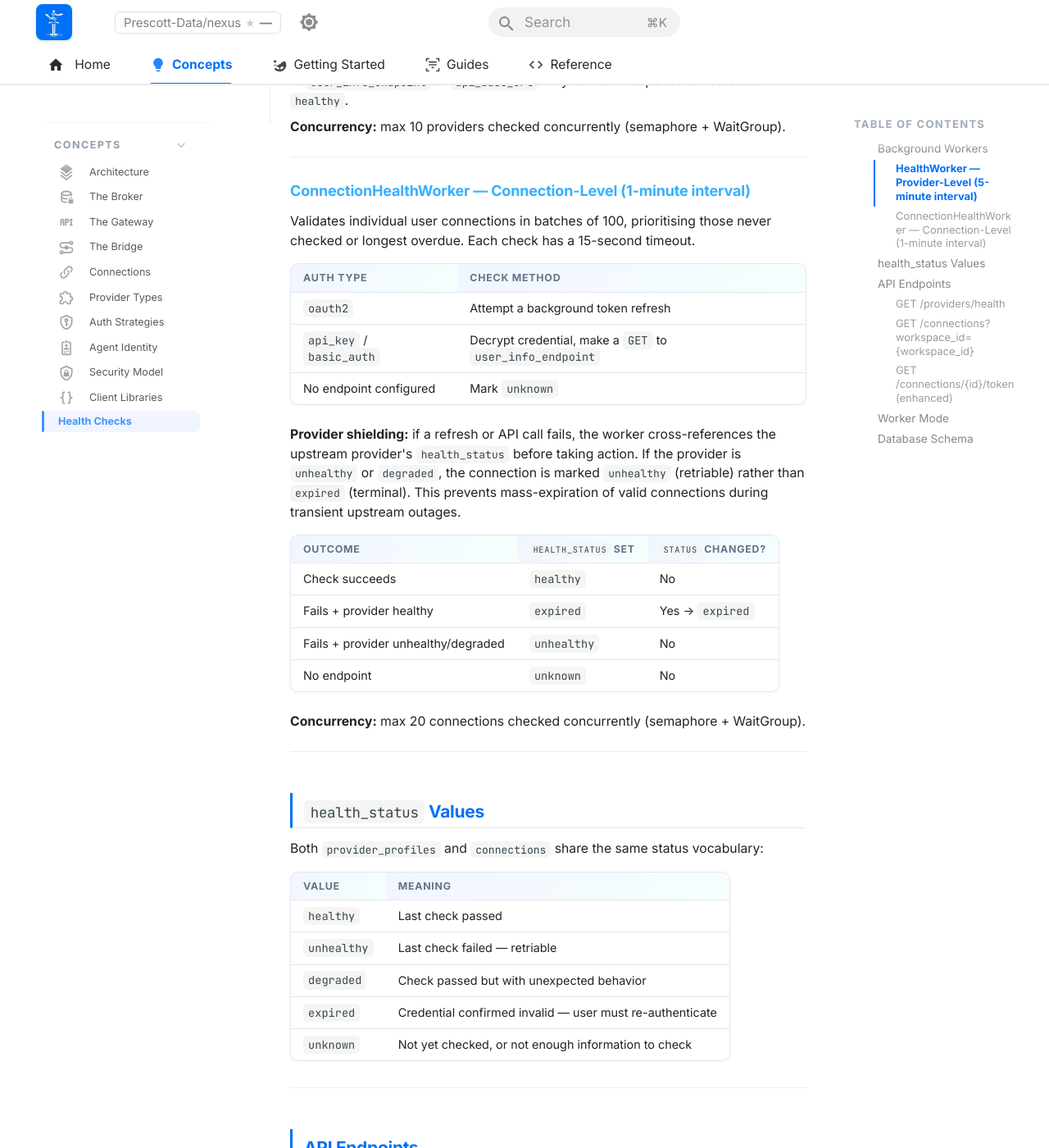
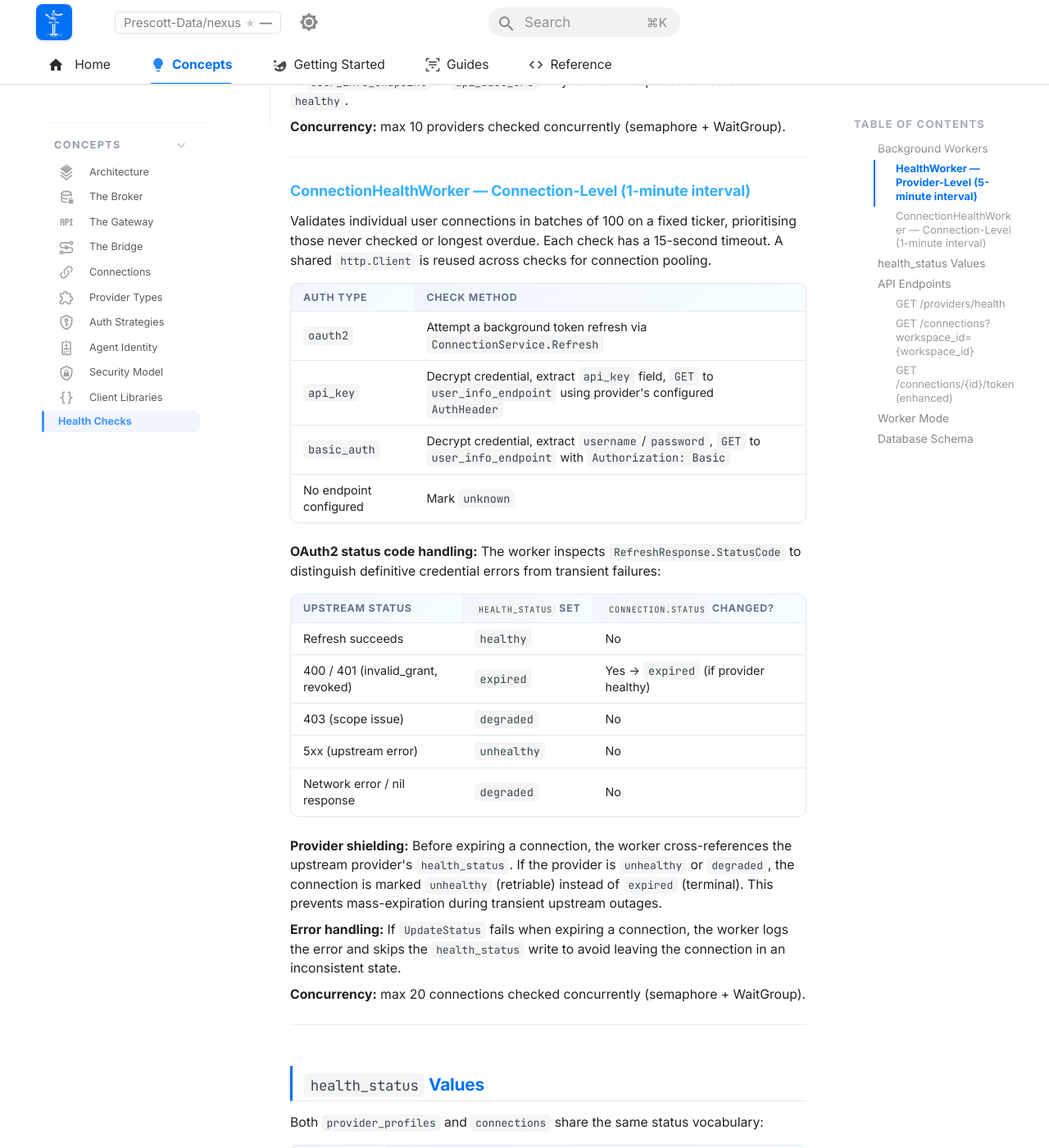
Before and after one commit to Prescott-Data/nexus-framework, an MkDocs documentation site: the page built from docs/healthchecks.md, in a window 1280 px wide and 1400 px high, scrolled down 803 px. Shown: the whole window at 82% size. Built offline with MkDocs 1.6.1 and Material for MkDocs 9.7.7, drawn with Linux system fonts in a browser that asks for light colours; comment, search, counter and statistics services are not loaded; some of the changed text lies outside the part shown.

Commit message:
fix(broker): harden connection health worker + align docs
Code:
- Granular OAuth2 health via RefreshResponse.StatusCode (400/401→expired,
  403→degraded, 5xx→unhealthy, nil→degraded)
- Safe credential injection: extract explicit keys (api_key, username/
  password) instead of ranging over map
- Handle UpdateStatus errors: skip health write on failure
- Shared http.Client for connection pooling
- 3 new tests: Upstream5xx, 403 scope, NetworkError

Docs (healthchecks.md):
- Fixed 'jittered polling' → 'fixed ticker'
- Replaced simplified outcome table with granular status code matrix
- Added error handling and shared client notes
- Updated health_status value descriptions

```diff
--- a/docs/healthchecks.md
+++ b/docs/healthchecks.md
@@ -26,22 +26,28 @@ For non-OAuth2 providers (API key, basic auth), the worker makes a `HEAD` reques
 
 ### ConnectionHealthWorker — Connection-Level (1-minute interval)
 
-Validates individual user connections in batches of 100, prioritising those never checked or longest overdue. Each check has a 15-second timeout.
+Validates individual user connections in batches of 100 on a fixed ticker, prioritising those never checked or longest overdue. Each check has a 15-second timeout. A shared `http.Client` is reused across checks for connection pooling.
 
 | Auth Type | Check Method |
 |-----------|-------------|
-| `oauth2` | Attempt a background token refresh |
-| `api_key` / `basic_auth` | Decrypt credential, make a `GET` to `user_info_endpoint` |
+| `oauth2` | Attempt a background token refresh via `ConnectionService.Refresh` |
+| `api_key` | Decrypt credential, extract `api_key` field, `GET` to `user_info_endpoint` using provider's configured `AuthHeader` |
+| `basic_auth` | Decrypt credential, extract `username`/`password`, `GET` to `user_info_endpoint` with `Authorization: Basic` |
 | No endpoint configured | Mark `unknown` |
 
-**Provider shielding:** if a refresh or API call fails, the worker cross-references the upstream provider's `health_status` before taking action. If the provider is `unhealthy` or `degraded`, the connection is marked `unhealthy` (retriable) rather than `expired` (terminal). This prevents mass-expiration of valid connections during transient upstream outages.
+**OAuth2 status code handling:** The worker inspects `RefreshResponse.StatusCode` to distinguish definitive credential errors from transient failures:
 
-| Outcome | `health_status` set | `status` changed? |
-|---------|--------------------|--------------------|
-| Check succeeds | `healthy` | No |
-| Fails + provider healthy | `expired` | Yes → `expired` |
-| Fails + provider unhealthy/degraded | `unhealthy` | No |
-| No endpoint | `unknown` | No |
+| Upstream Status | `health_status` set | `connection.status` changed? |
+|-----------------|--------------------|-----------------------------|
+| Refresh succeeds | `healthy` | No |
+| 400 / 401 (invalid_grant, revoked) | `expired` | Yes → `expired` (if provider healthy) |
+| 403 (scope issue) | `degraded` | No |
+| 5xx (upstream error) | `unhealthy` | No |
+| Network error / nil response | `degraded` | No |
+
+**Provider shielding:** Before expiring a connection, the worker cross-references the upstream provider's `health_status`. If the provider is `unhealthy` or `degraded`, the connection is marked `unhealthy` (retriable) instead of `expired` (terminal). This prevents mass-expiration during transient upstream outages.
+
+**Error handling:** If `UpdateStatus` fails when expiring a connection, the worker logs the error and skips the `health_status` write to avoid leaving the connection in an inconsistent state.
 
 **Concurrency:** max 20 connections checked concurrently (semaphore + WaitGroup).
 
@@ -54,9 +60,9 @@ Both `provider_profiles` and `connections` share the same status vocabulary:
 | Value | Meaning |
 |-------|---------|
 | `healthy` | Last check passed |
-| `unhealthy` | Last check failed — retriable |
-| `degraded` | Check passed but with unexpected behavior |
-| `expired` | Credential confirmed invalid — user must re-authenticate |
+| `unhealthy` | Last check failed — retriable (transient upstream or provider-shielded) |
+| `degraded` | Partial failure — scope issues, network errors, or internal errors where credential validity is unknown |
+| `expired` | Credential confirmed invalid (400/401) — user must re-authenticate |
 | `unknown` | Not yet checked, or not enough information to check |
 
 ---
```
